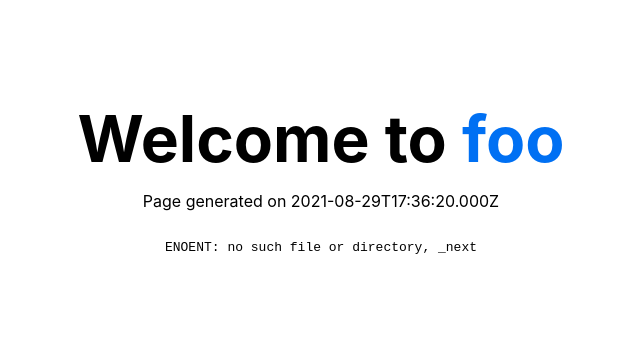
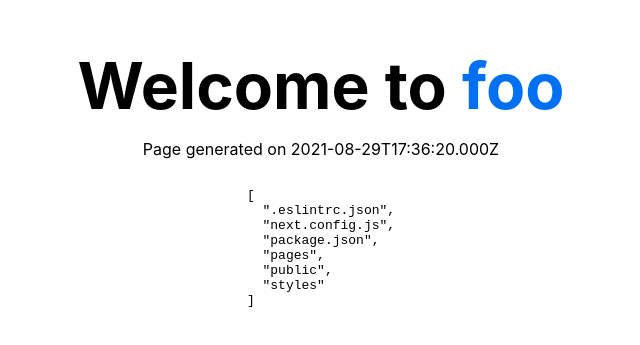
Before and after one commit to aengl/isr-cache, a Next.js app: page /foo in a window 1280 px wide. Shown: the part 215-560 px from the top of the page, without its empty margins (319-959 px from the left). Built offline with nearby package versions, Linux system fonts and the light colour scheme.

Commit message:
Read current dir

```diff
--- a/pages/[slug].js
+++ b/pages/[slug].js
@@ -10,7 +10,7 @@ export const Test = ({ date, debug, slug }) => {
       <p>
         Page generated on <date>{date}</date>
       </p>
-      <pre style={{ maxWidth: 400 }}>{debug}</pre>
+      <pre>{debug}</pre>
     </div>
   );
 };
@@ -22,7 +22,7 @@ export const getStaticProps = async (context) => {
   const date = new Date().toISOString();
   let debug = "";
   try {
-    debug = JSON.stringify(fs.readdirSync("_next"), undefined, 2);
+    debug = JSON.stringify(fs.readdirSync("."), undefined, 2);
   } catch (error) {
     debug = error.message;
   }
```
